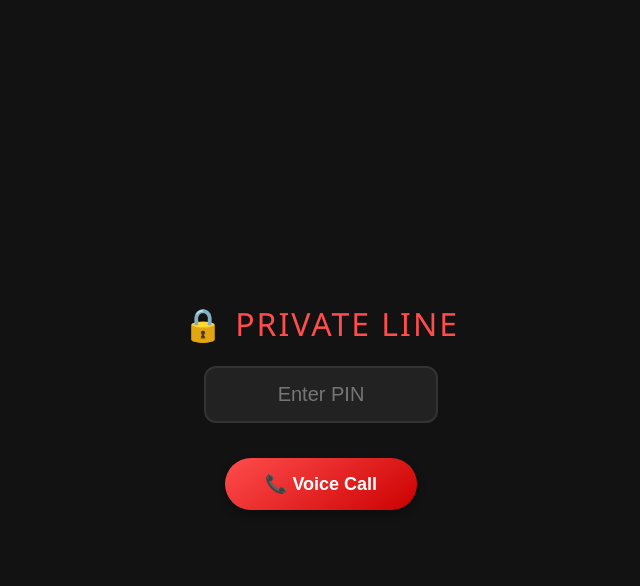
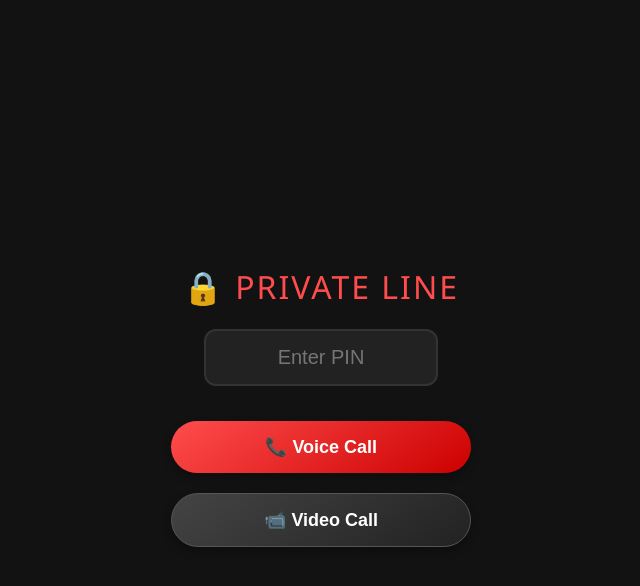
Before and after one commit to Sidharthgomasa/private-line, a Flask app: page / in a window 1280 px wide. Shown: the top 586 px of the page, without its empty margins (319-959 px from the left). Run offline with Flask 3, Linux system fonts and the light colour scheme; some libraries are stand-ins or nearby versions.

Commit message:
Update index.html

```diff
--- a/templates/index.html
+++ b/templates/index.html
@@ -38,19 +38,18 @@
 
         /* BUTTONS */
         .btn {
-            padding: 15px 40px; font-size: 18px; border: none; border-radius: 50px;
+            padding: 15px 30px; font-size: 18px; border: none; border-radius: 50px;
             cursor: pointer; font-weight: bold; margin: 10px; color: white;
-            box-shadow: 0 4px 10px rgba(0,0,0,0.3); transition: transform 0.1s;
+            box-shadow: 0 4px 10px rgba(0,0,0,0.3); transition: transform 0.1s; width: 80%; max-width: 300px;
         }
         .btn:active { transform: scale(0.95); }
 
         #callBtn { background: linear-gradient(145deg, #ff4d4d, #cc0000); }
+        #videoStartBtn { background: linear-gradient(145deg, #444, #222); border: 1px solid #555; }
 
         /* HIDDEN BUTTONS (Show during call) */
         #inCallControls { display: none; }
-
-        #videoBtn { background: #444; border: 1px solid #666; }
-        #endBtn { background: #cc0000; }
+        #endBtn { background: #cc0000; width: 60px; height: 60px; font-size: 24px; padding: 0; display: inline-flex; align-items: center; justify-content: center; }
 
         /* STATUS CIRCLE */
         .circle { width: 120px; height: 120px; background: #2a2a2a; border-radius: 50%; display: flex; align-items: center; justify-content: center; margin: 20px auto; font-size: 40px; border: 2px solid #ff4d4d; }
@@ -69,15 +68,16 @@
             <h1>🔒 PRIVATE LINE</h1>
             <input type="tel" id="pinInput" placeholder="Enter PIN" maxlength="10">
             <br>
-            <button id="callBtn" class="btn" onclick="startCall()">📞 Voice Call</button>
+            <button id="callBtn" class="btn" onclick="startCall(false)">📞 Voice Call</button>
+            <br>
+            <button id="videoStartBtn" class="btn" onclick="startCall(true)">📹 Video Call</button>
         </div>
 
         <div id="inCallControls">
             <div id="visual" class="circle">🚀</div>
             <div id="status" style="margin-bottom: 20px; color: #aaa;">Connecting...</div>
-            <button id="videoBtn" class="btn" onclick="requestVideoUpgrade()">📹 Switch to Video</button>
-            <br>
-            <button id="endBtn" class="btn" onclick="location.reload()">End Call</button>
+
+            <button id="endBtn" class="btn" onclick="location.reload()">📞</button>
         </div>
     </div>
 
@@ -96,14 +96,13 @@
         const uiInCall = document.getElementById('inCallControls');
         const statusDiv = document.getElementById('status');
         const visual = document.getElementById('visual');
-        const videoBtn = document.getElementById('videoBtn');
         const remoteAudio = document.getElementById('remoteAudio');
         const remoteVideo = document.getElementById('remoteVideo');
         const localVideo = document.getElementById('localVideo');
 
         let peerConnection;
         let localStream;
-        let isVideoEnabled = false;
+        let isVideoCall = false;
 
         const METERED_API_KEY = "d79e5424a466fa259d9deecb140f92c064dd";
         let iceServers = [{ urls: 'stun:stun.l.google.com:19302' }];
@@ -116,34 +115,65 @@
             } catch (e) { console.error("Backup servers used"); }
         };
 
-        async function startCall() {
+        // Unified Start Function
+        async function startCall(videoMode) {
             const pin = document.getElementById('pinInput').value;
             if (!pin) { alert("Enter PIN!"); return; }
 
+            isVideoCall = videoMode;
+
+            // UI Switch
             uiSetup.style.display = 'none';
             uiInCall.style.display = 'block';
-            statusDiv.innerText = "Accessing Mic...";
+            statusDiv.innerText = videoMode ? "Starting Camera..." : "Accessing Mic...";
 
             try {
-                localStream = await navigator.mediaDevices.getUserMedia({ audio: true, video: false });
+                // 1. Get Media based on mode
+                const constraints = {
+                    audio: true,
+                    video: videoMode ? { facingMode: 'user' } : false
+                };
+
+                localStream = await navigator.mediaDevices.getUserMedia(constraints);
+
+                // If video, show self immediately
+                if (videoMode) {
+                    localVideo.srcObject = localStream;
+                    localVideo.style.display = 'block';
+                }
+
+                // 2. Join Room
                 socket.emit('join', { pin: pin });
                 statusDiv.innerText = "Waiting for partner...";
 
+                // 3. Setup Connection
                 peerConnection = new RTCPeerConnection({ iceServers: iceServers });
                 localStream.getTracks().forEach(track => peerConnection.addTrack(track, localStream));
 
+                // 4. Handle Incoming Stream
                 peerConnection.ontrack = event => {
                     if (event.track.kind === 'video') {
+                        // VIDEO RECEIVED
                         remoteVideo.srcObject = event.streams[0];
                         remoteVideo.style.display = 'block';
-                        localVideo.style.display = 'block';
-                        visual.style.display = 'none';
+
+                        // Force Play (Crucial fix for black screen)
+                        remoteVideo.play().catch(e => console.log("Video Auto-play block:", e));
+
+                        visual.style.display = 'none'; // Hide icon
                         statusDiv.innerText = "";
                     } else {
-                        remoteAudio.srcObject = event.streams[0];
-                        statusDiv.innerText = "❤️ Connected (Audio)";
-                        visual.innerText = "🗣️";
-                        visual.classList.add("pulse");
+                        // AUDIO RECEIVED
+                        if (isVideoCall) {
+                            // If in video mode, audio might come attached to video stream
+                            // but we ensure it plays via the video element usually.
+                        } else {
+                            remoteAudio.srcObject = event.streams[0];
+                            remoteAudio.play().catch(e => console.log("Audio Auto-play block:", e));
+                            statusDiv.innerText = "❤️ Connected (Voice)";
+                            visual.innerText = "🗣️";
+                            visual.classList.add("pulse");
+                        }
                     }
                 };
 
@@ -151,52 +181,23 @@
                     if (event.candidate) socket.emit('signal', { 'candidate': event.candidate });
                 };
 
-            } catch (err) { alert("Mic Error: " + err); location.reload(); }
+            } catch (err) {
+                alert("Error: " + err);
+                location.reload();
+            }
         }
 
-        function requestVideoUpgrade() {
-            if (isVideoEnabled) return;
-            statusDiv.innerText = "Requesting Video...";
-            socket.emit('signal', { type: 'request_video' });
-        }
+        // --- Socket Logic ---
+        socket.on('auth_error', (data) => { alert(data.message); location.reload(); });
 
-        async function enableVideoMode() {
-            try {
-                const videoStream = await navigator.mediaDevices.getUserMedia({ audio: true, video: { facingMode: 'user' } });
-                localVideo.srcObject = videoStream;
-                localVideo.style.display = 'block';
-                const videoTrack = videoStream.getVideoTracks()[0];
-                const sender = peerConnection.getSenders().find(s => s.track.kind === 'video');
-                if (sender) sender.replaceTrack(videoTrack);
-                else peerConnection.addTrack(videoTrack, videoStream);
-
-                isVideoEnabled = true;
-                videoBtn.style.display = 'none';
-                visual.style.display = 'none';
-                statusDiv.innerText = "Video Active";
-
-                const offer = await peerConnection.createOffer();
-                await peerConnection.setLocalDescription(offer);
-                socket.emit('signal', { 'sdp': offer });
-            } catch (e) { alert("Camera Error: " + e); }
-        }
-
-        socket.on('auth_error', (data) => { alert(data.message); location.reload(); });
         socket.on('ready', async () => {
             if (!peerConnection) return;
             const offer = await peerConnection.createOffer();
             await peerConnection.setLocalDescription(offer);
             socket.emit('signal', { 'sdp': offer });
         });
+
         socket.on('signal', async (data) => {
-            if (data.type === 'request_video') {
-                const accept = confirm("Partner wants to switch to Video Call. Accept?");
-                if (accept) { await enableVideoMode(); socket.emit('signal', { type: 'accept_video' }); }
-                return;
-            }
-            if (data.type === 'accept_video') {
-                statusDiv.innerText = "Request Accepted!"; await enableVideoMode(); return;
-            }
             if (!peerConnection) return;
             if (data.sdp) {
                 await peerConnection.setRemoteDescription(new RTCSessionDescription(data.sdp));
```
